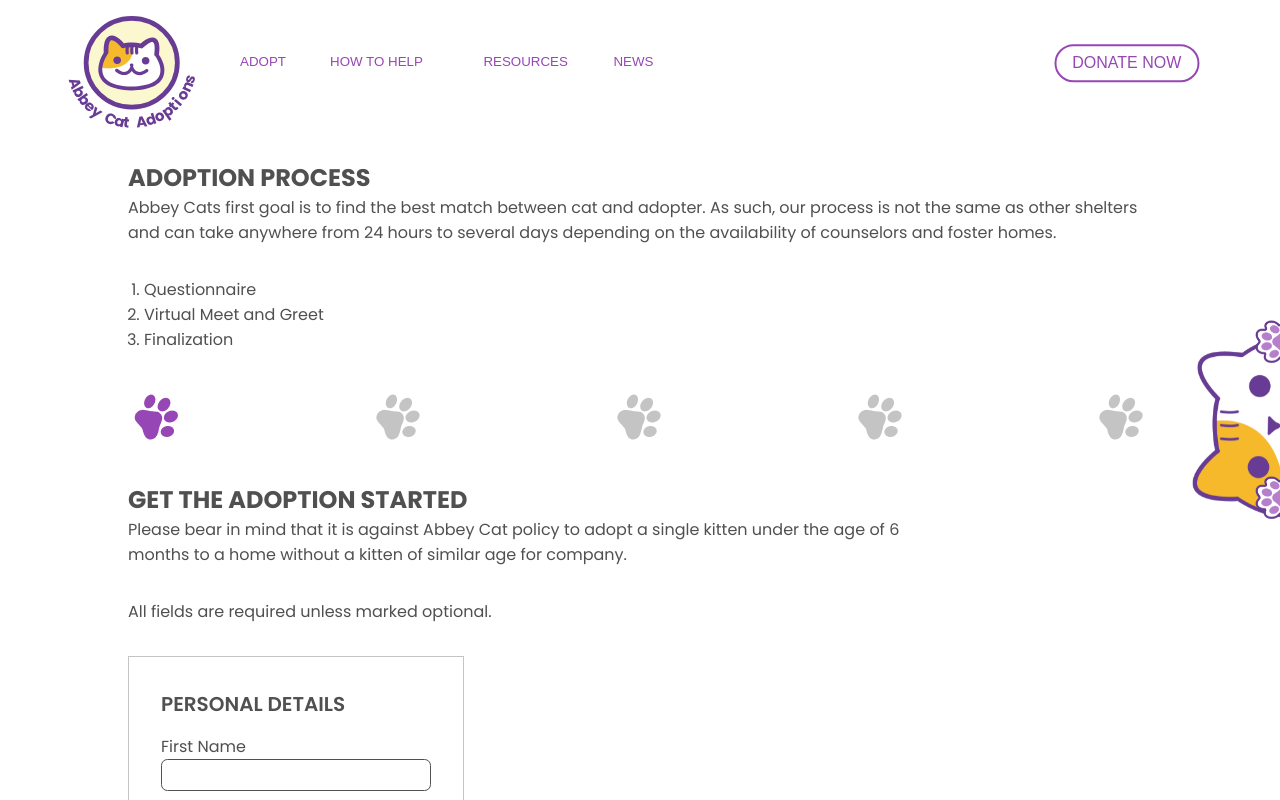
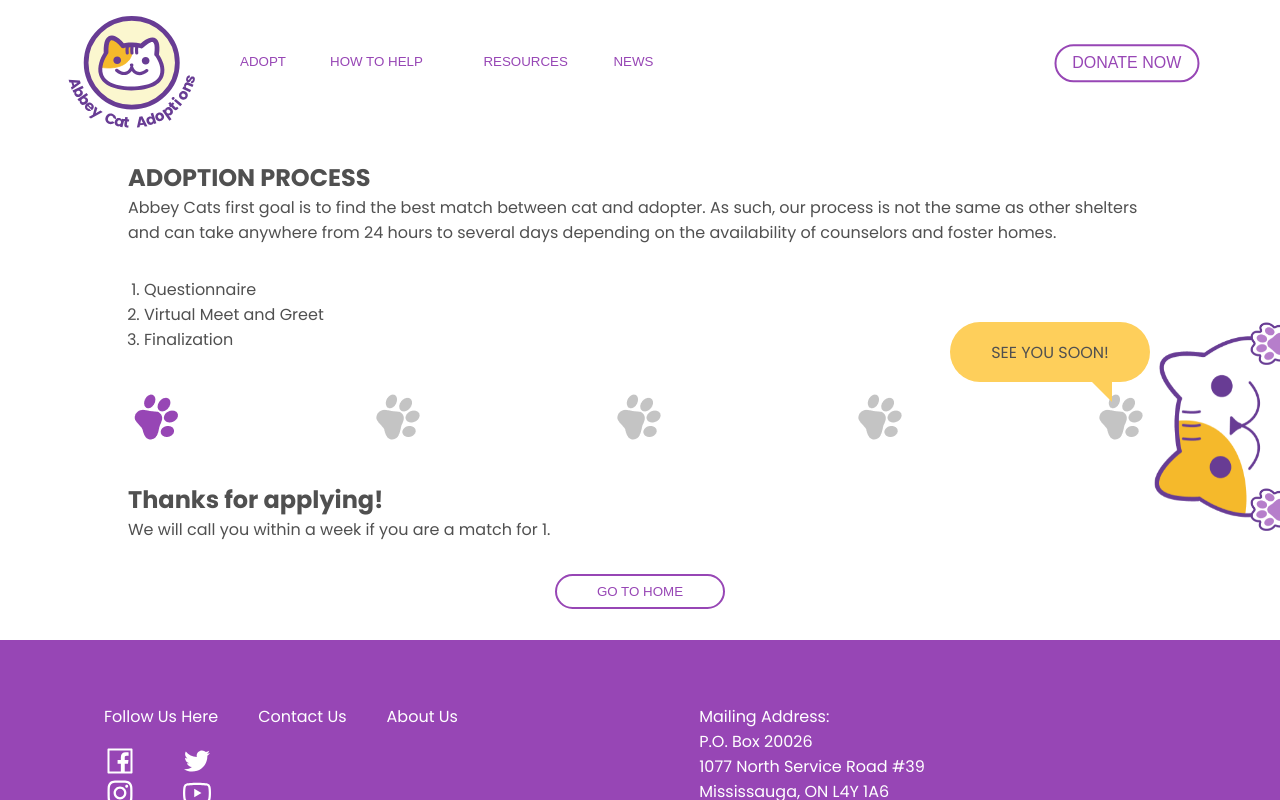
Before and after one commit to ZipingLiu-JokerH/cat_adoption_website, a React (Create React App) app: page /adoption-process/1 in a window 1280 px wide. Shown: the top 800 px of the page. Built offline with nearby package versions, Linux system fonts and the light colour scheme.

Commit message:
adding chat bubble for interactive cat

```diff
--- a/src/Pages/AdoptionProcess.module.css
+++ b/src/Pages/AdoptionProcess.module.css
@@ -44,12 +44,12 @@
   }
   .interactive_paw_up {
     width: 40px;
-    top: 40vh;
+    top: calc(42vh - 14px);
     transition: right linear 300ms;
   }
   .interactive_paw_down {
     width: 40px;
-    top: 59.5vh;
+    top: calc(42vh + 152px);
     transition: right linear 300ms;
   }
 
@@ -68,4 +68,37 @@
   .hide .interactive_paw_down {
     right: -15px;
   }
+
+  .talk_bubble {
+    background-color: var(--col-yellow-primary);
+    width: 200px;
+    height: 60px;
+    border-radius: 40px;
+    display: flex;
+    justify-content: center;
+    align-items: center;
+    position: fixed;
+    top: calc(42vh - 14px);
+    transition: right linear 300ms;
+  }
+
+  .talk_bubble:before {
+    content: "";
+    position: absolute;
+    width: 0;
+    height: 0;
+    left: auto;
+    right: 38px;
+    bottom: -20px;
+    border: 12px solid;
+    border-color: var(--col-yellow-primary) var(--col-yellow-primary)
+      transparent transparent;
+  }
+
+  .show .talk_bubble {
+    right: 130px;
+  }
+  .hide .talk_bubble {
+    right: 110px;
+  }
 }
--- a/src/Pages/AdoptionProcsss.js
+++ b/src/Pages/AdoptionProcsss.js
@@ -1,4 +1,4 @@
-import React, { useState } from "react";
+import React, { useState, useEffect } from "react";
 import { useParams, useHistory } from "react-router-dom";
 
 import PersonalInfoForm from "../Components/Forms/PersonalInfoForm";
@@ -23,7 +23,7 @@ import styles from "./AdoptionProcess.module.css";
 const FORM_TITLES = [
   "PERSONAL DETAILS",
   "HOUSEHOLD AND LIFESTYLE INFO",
-  "VET INFO",
+  "VET INFO (Optional)",
   "PET OWNERSHIP",
 ];
 
@@ -38,19 +38,25 @@ let formProgressIndicator = [
 const AdoptionProcsss = () => {
   let history = useHistory();
   let { name } = useParams();
-  const [workingFormNumber, setWorkingFormNumber] = useState(0);
+  const [workingFormNumber, setWorkingFormNumber] = useState(4);
   const [indicator, setIndicator] = useState(formProgressIndicator);
   const [formData, setFormData] = useState([
     PERSONAL_INITIAL_VALUES,
     HOUSEHOLD_INITIAL_VALUES,
     VET_INITIAL_VALUES,
-    { ...PETOWNERSHIP_INITIAL_VALUES, catName: name },
+    PETOWNERSHIP_INITIAL_VALUES,
   ]);
 
   const [isInteractCat, setIsInteractCat] = useState(false);
   const toggleInteract = () => {
     setIsInteractCat((pre) => !pre);
   };
+
+  useEffect(() => {
+    if (workingFormNumber === 4) {
+      setIsInteractCat(true);
+    }
+  }, [workingFormNumber]);
 
   const updateFormIndicator = (formNumber) => {
     setIndicator((prevState) => {
@@ -102,6 +108,7 @@ const AdoptionProcsss = () => {
     />,
     <PetOwnershipForm
       initVal={formData[3]}
+      adoptCatName={name}
       handleSaveForm={handleSaveForm}
       goPrevious={goToPreviousForm}
       goNext={goToNextForm}
@@ -161,6 +168,10 @@ const AdoptionProcsss = () => {
         onMouseEnter={toggleInteract}
         onMouseLeave={toggleInteract}
       >
+        <div className={styles.talk_bubble}>
+          <span>SEE YOU SOON!</span>
+        </div>
+
         <img
           src={interactive_catFace}
           alt="interactive cat face"
```
